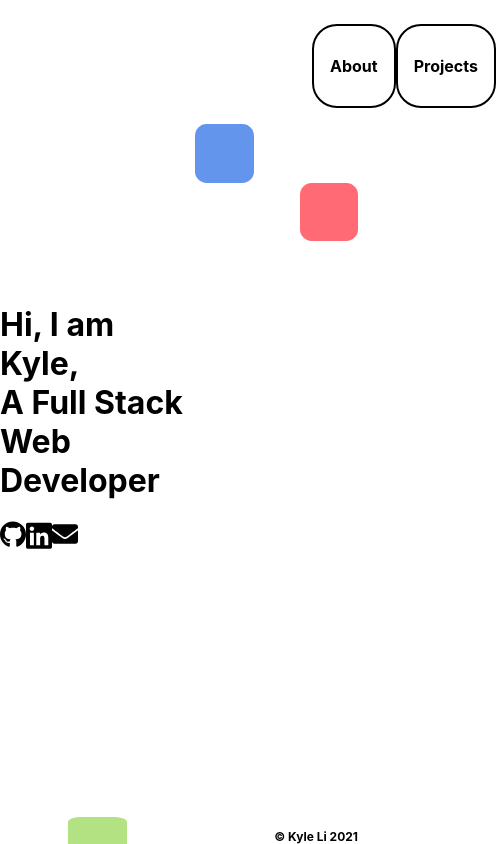
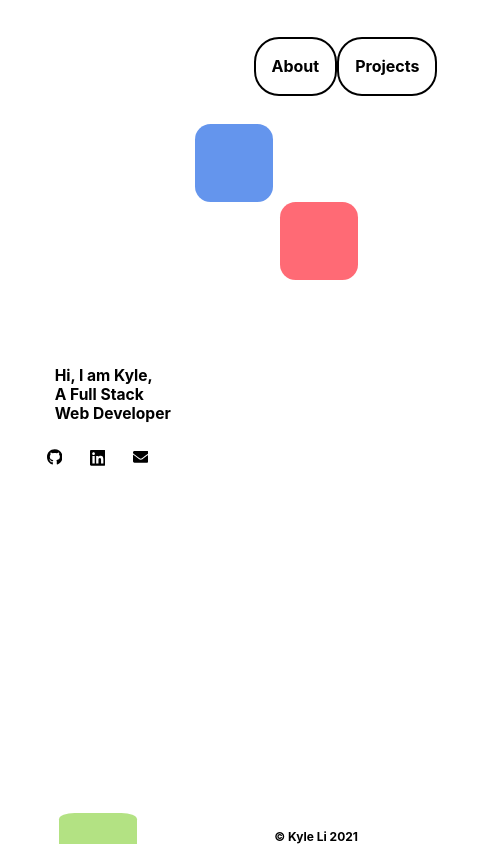
Before and after one commit to blackenjoy27/portfolio, a React (Create React App) app: page / in a window 390 px wide. Shown: the whole page, 496 px wide, since content can reach past the window. Built offline with nearby package versions, Linux system fonts and the light colour scheme.

Commit message:
Made home page elements responsive

```diff
--- a/public/index.html
+++ b/public/index.html
@@ -2,7 +2,7 @@
 <html lang="en">
   <head>
     <meta charset="utf-8" />
-    <link rel="icon" href="%PUBLIC_URL%/favicon.ico" />
+    <link rel="icon" href="%PUBLIC_URL%/favicon-2.ico" />
     <meta name="viewport" content="width=device-width, initial-scale=1" />
     <meta name="theme-color" content="#000000" />
     <meta
--- a/src/animateComponents/About/Aboutpage.js
+++ b/src/animateComponents/About/Aboutpage.js
@@ -1,32 +1,32 @@
 import "./aboutpage.css"
 import React from "react";
-import {Link} from "react-router-dom";
-import {motion} from "framer-motion";
+import { Link } from "react-router-dom";
+import { motion } from "framer-motion";
 
 const squareAnimation = {
-    initial:{
-        rotate:0
+    initial: {
+        rotate: 0
     },
-    animation:{
-        rotate:50
+    animation: {
+        rotate: 50
     },
-    bsquareAnimation:{
-        rotate:-100
+    bsquareAnimation: {
+        rotate: -100
     },
-    redanimation:{
-        rotate:-70
+    redanimation: {
+        rotate: -70
     }
 }
 
-const Aboutpage = ()=>{
-    return(
-        <motion.div exit={{transition:"easeInOut"}} initial={{opacity:0}} animate={{opacity:1}} transition={{duration:1}} className="about-section">
+const Aboutpage = () => {
+    return (
+        <motion.div exit={{ transition: "easeInOut" }} initial={{ opacity: 0 }} animate={{ opacity: 1 }} transition={{ duration: 1 }} className="about-section">
             <div className="top">
                 <motion.header
-                    initial={{opacity:0}}
-                    animate={{opacity:1}}
-                    transition={{duration:1}}
-                    className="about-header"
+                    initial={{ opacity: 0 }}
+                    animate={{ opacity: 1 }}
+                    transition={{ duration: 1 }}
+                    className="Header"
                 >
                     <nav className="about-nav">
                         <Link to="/"><h4>Home</h4></Link>
@@ -41,7 +41,7 @@ const Aboutpage = ()=>{
                     initial="initial"
                     variants={squareAnimation}
                     animate="redanimation"
-                    transition={{duration:4}}className="red-square z-index red-squareAbout"/>
+                    transition={{ duration: 4 }} className="red square z-index red-squareAbout" />
 
                 <p className="bio">
                     <h1>A little about me</h1>
@@ -59,13 +59,13 @@ const Aboutpage = ()=>{
                     initial="initial"
                     variants={squareAnimation}
                     animate="animation"
-                    transition={{duration:5}}
-                    className="green-square z-index"/>
+                    transition={{ duration: 5 }}
+                    className="green-square z-index" />
                 <motion.div
                     initial="initial"
                     variants={squareAnimation}
                     animate="bsquareAnimation"
-                    transition={{duration:6}}className="blue-square z-index"/>
+                    transition={{ duration: 6 }} className="blue square z-index" />
             </div>
 
         </motion.div>
--- a/src/animateComponents/Homepage/Homepage.js
+++ b/src/animateComponents/Homepage/Homepage.js
@@ -1,30 +1,30 @@
 import "./homepage.css"
 import React from "react";
-import {Link} from "react-router-dom";
+import { Link } from "react-router-dom";
 import { motion } from "framer-motion";
 
 
 const squareAnimation = {
-    initial:{
-        opacity:0,
+    initial: {
+        opacity: 0,
     },
-    animation:{
-        opacity:1
+    animation: {
+        opacity: 1
     }
 }
-const Homepage = ()=>{
-    return(
-            <motion.div className="homeDiv" exit={{opacity:0, transition:"easeInOut"}} transition={{duration:1}}>
+const Homepage = () => {
+    return (
+        <motion.div className="homeDiv" exit={{ opacity: 0, transition: "easeInOut" }} transition={{ duration: 1 }}>
             <div className="left">
                 <motion.div className="contents"
-                            initial={{y:-1000}}
-                            animate={{y:0}}
-                            transition={{delay:0.5, type:"spring", stiffness:80, duration:3}}>
-                        <h1>Hi, I am Kyle,<br></br> A Full Stack Web Developer</h1>
+                    initial={{ y: -1000 }}
+                    animate={{ y: 0 }}
+                    transition={{ delay: 0.5, type: "spring", stiffness: 80, duration: 3 }}>
+                    <h1 className="shortBio">Hi, I am Kyle,<br></br> A Full Stack Web Developer</h1>
                     <div className="social-container">
                         <div className="social">
                             <a href="https://github.com/blackenjoy27?tab=repositories">
-                                    <svg className="git"  aria-hidden="true"
+                                <svg className="git" aria-hidden="true"
                                     focusable="false" data-prefix="fab"
                                     data-icon="github"
 
@@ -45,7 +45,7 @@ const Homepage = ()=>{
                         </div>
                         <div className="social">
                             <form action="mailTo: xiaohaha237@gmail.com" id="form">
-                                    <a href="#" onClick={(e)=>{e.preventDefault(); document.getElementById('form').submit();}}>
+                                <a href="#" onClick={(e) => { e.preventDefault(); document.getElementById('form').submit(); }}>
                                     <svg aria-hidden="true" focusable="false" type="button"
                                         data-prefix="fas" data-icon="envelope"
                                         role="img" xmlns="http://www.w3.org/2000/svg"
@@ -59,16 +59,15 @@ const Homepage = ()=>{
                     initial={squareAnimation.initial}
                     variants={squareAnimation}
                     animate={squareAnimation.animation}
-                    transition={{delay:1, duration:3}}
-                    className="green-rectangle"/>
+                    transition={{ delay: 1, duration: 3 }}
+                    className="green-rectangle" />
             </div>
             <div className="right">
-                    <motion.header
-                        initial={{opacity:0}}
-                        animate={{opacity:1}}
-                        transition={{delay: 1,duration:1}}
+                <motion.header className="Header"
+                    initial={{ opacity: 0 }}
+                    animate={{ opacity: 1 }}
+                    transition={{ delay: 1, duration: 1 }}
                 >
-                        <div className="blocker"/>
                     <nav>
                         <Link to="/about"><h4>About</h4></Link>
                         <Link to="/projects"><h4>Projects</h4></Link>
@@ -78,12 +77,12 @@ const Homepage = ()=>{
                     initial="initial"
                     variants={squareAnimation}
                     animate="animation"
-                        transition={{delay:2, duration:3}}className="blue-square"/>
+                    transition={{ delay: 2, duration: 3 }} className="blue square" />
                 <motion.div
                     initial={squareAnimation.initial}
                     variants={squareAnimation}
                     animate={squareAnimation.animation}
-                        transition={{delay:3, duration:3}}className="red-square"/>
+                    transition={{ delay: 3, duration: 3 }} className="red square" />
                 <span className="copyright">© Kyle Li 2021</span>
             </div>
 
--- a/src/animateComponents/Homepage/homepage.css
+++ b/src/animateComponents/Homepage/homepage.css
@@ -22,7 +22,7 @@
 }
 
 .social {
-  width: 40px;
+  width: 2.75vw;
   height: 40px;
   border-radius: 50%;
 }
@@ -36,21 +36,21 @@ svg:hover path {
 }
 
 .right {
-  width: 50%;
+  width: 50vw;
 }
-header {
+.Header {
   margin-top: 1.5rem;
   width: 100%;
   display: flex;
   height: 10%;
+  align-items: center;
 }
 
-.blocker {
-  width: 60%;
-}
 nav {
   display: flex;
-  width: 40%;
+  width: 20vw;
+  margin-left: 60%;
+  height: 7vh;
   justify-content: space-evenly;
 }
 
@@ -63,6 +63,10 @@ nav a {
   padding: 1rem 1rem;
 }
 
+.square {
+  width: 15vw;
+  height: 15vw;
+}
 .green-rectangle {
   position: absolute;
   background-color: #b3e283;
@@ -72,19 +76,15 @@ nav a {
   height: 7vw;
   border-radius: 20% 20% 0 0;
 }
-.red-square {
+.red {
   background-color: #ff616d;
   position: absolute;
-  width: 15vw;
-  height: 15vw;
   border-radius: 20%;
   right: 2rem;
 }
-.blue-square {
+.blue {
   background-color: cornflowerblue;
   margin-top: 1rem;
-  width: 15vw;
-  height: 15vw;
   border-radius: 20%;
 }
 
@@ -95,3 +95,66 @@ nav a {
   bottom: 0;
   right: 2rem;
 }
+
+.shortBio {
+  font-size: 2.5vw;
+}
+.contents {
+  display: flex;
+  justify-content: center;
+  flex-direction: column;
+  width: 80%;
+}
+
+@media (max-width: 1000px) {
+  nav {
+    width: 30rem;
+    margin-left: 50%;
+  }
+  .shortBio {
+    font-size: 3vw;
+  }
+}
+
+@media (max-width: 800px) {
+  nav {
+    width: 30rem;
+    margin-left: 30%;
+  }
+  .shortBio {
+    font-size: 3vw;
+  }
+  .green-rectangle {
+    width: 18vw;
+    height: 8vw;
+  }
+  .square {
+    width: 18vw;
+    height: 18vw;
+  }
+}
+
+@media (max-width: 600px) {
+  nav {
+    width: 30rem;
+    margin-left: 30%;
+  }
+  .shortBio {
+    font-size: 4vw;
+    margin-left: 2.2rem;
+  }
+  .green-rectangle {
+    width: 20vw;
+    height: 8vw;
+  }
+  .square {
+    width: 20vw;
+    height: 20vw;
+  }
+  .social {
+    width: 4vw;
+  }
+  .social-container {
+    width: 100%;
+  }
+}
--- a/src/animateComponents/Projects/Projects.js
+++ b/src/animateComponents/Projects/Projects.js
@@ -28,7 +28,7 @@ const Projects = () => {
                     initial={{ opacity: 0 }}
                     animate={{ opacity: 1 }}
                     transition={{ duration: 1 }}
-                    className="about-header"
+                    className="Header"
                 >
                     <nav className="about-nav">
                         <Link to="/"><h4>Home</h4></Link>
```
Also changed, not shown: 2 other files (tests, documents, lock files or other folders). Lines whose indentation alone changed are shown as unchanged.
